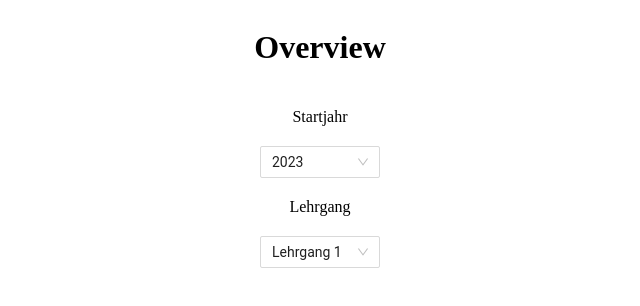
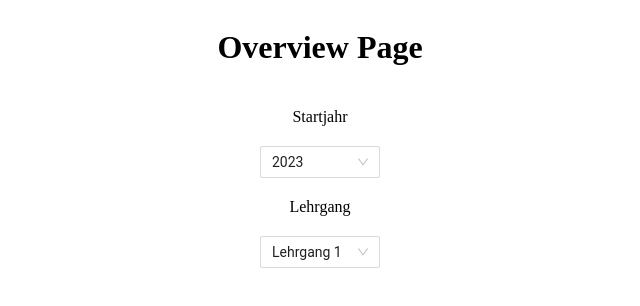
Before and after one commit to SmashGrade/SmashGrade-App, a React (Vite) app: page / in a window 1280 px wide. Shown: the top 306 px of the page, without its empty margins (320-960 px from the left). Built offline with nearby package versions, Linux system fonts and the light colour scheme.

Commit message:
Test for Azure Workflow

```diff
--- a/src/features/overview/Onboarding.tsx
+++ b/src/features/overview/Onboarding.tsx
@@ -24,7 +24,7 @@ export default function Onboarding() {
 
     return (
         <div className={styles.overviewContainer}>
-            <h1>Overview</h1>
+            <h1>Overview Page</h1>
             <SelectWithTitle
                 key={'startYear'}
                 title={'Startjahr'}
```
